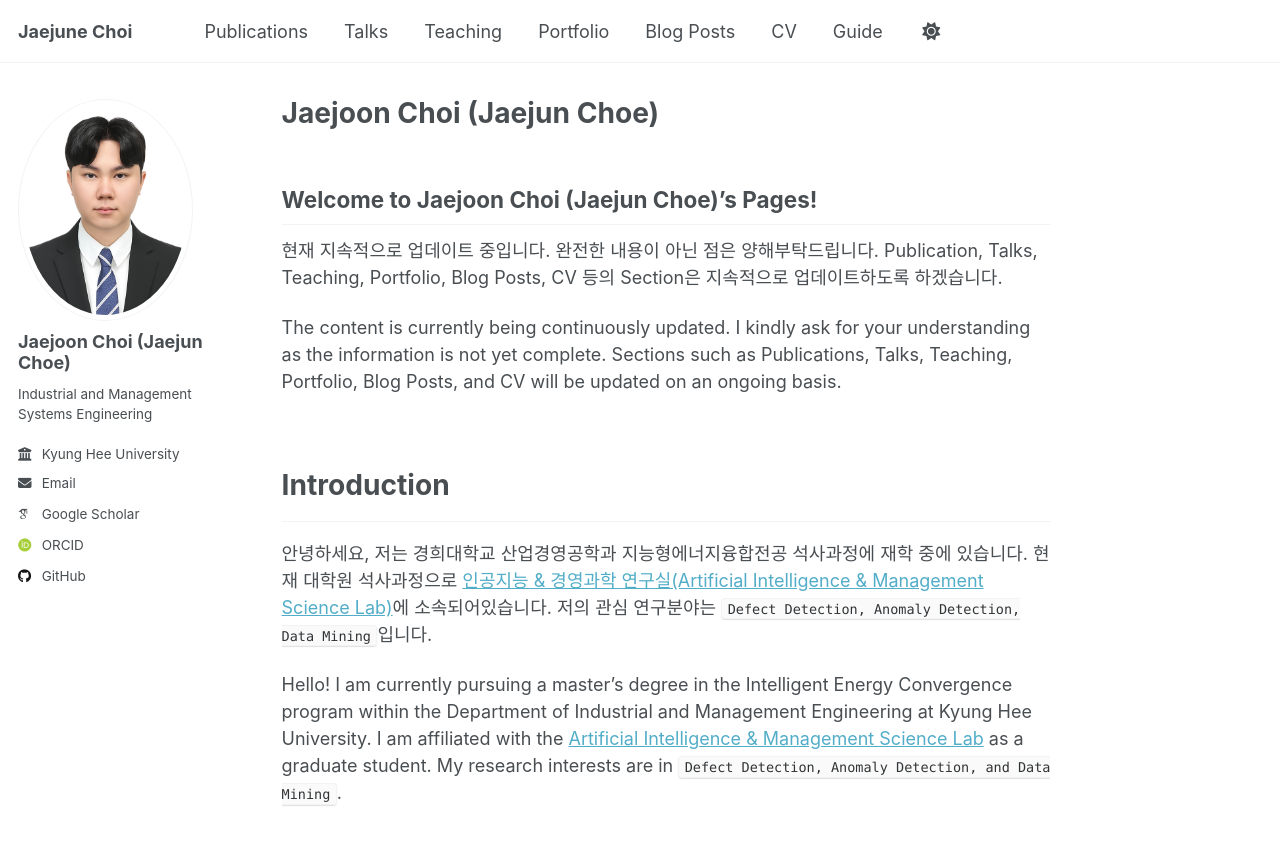
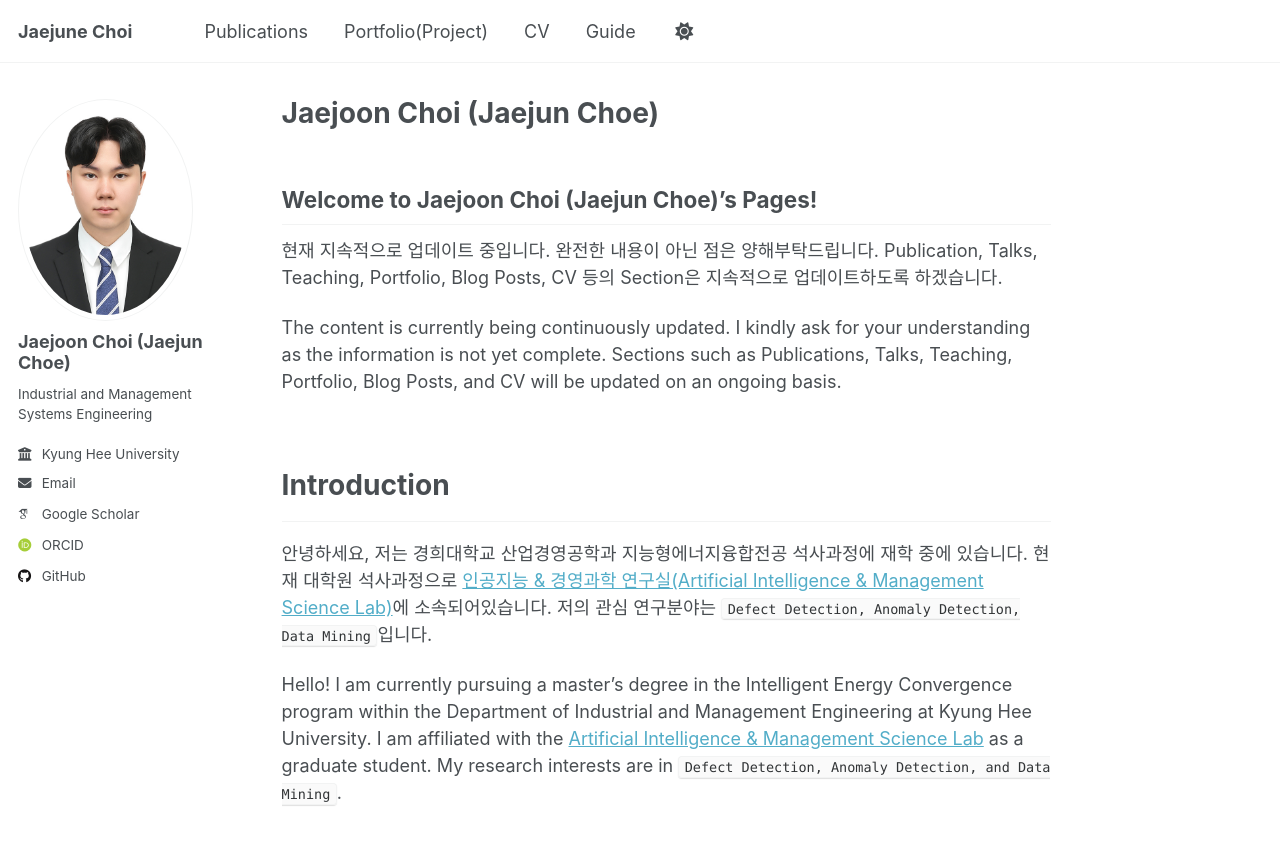
Before and after one commit to jaejunchoe/jaejunchoe.github.io, a Jekyll site: the page built from _pages/about.md, in a window 1280 px wide and 900 px high. Shown: the top 845 px of the window. Built offline with Jekyll 4.4.1, drawn with Linux system fonts in a browser that asks for light colours; some web fonts are replaced; part of the change alters nothing that is shown.

Commit message:
initial commit

```diff
--- a/_data/navigation.yml
+++ b/_data/navigation.yml
@@ -11,17 +11,17 @@ main:
   - title: "Publications"
     url: /publications/
 
-  - title: "Talks"
-    url: /talks/
+#  - title: "Talks"
+#    url: /talks/
 
-  - title: "Teaching"
-    url: /teaching/
+#  - title: "Teaching"
+#    url: /teaching/
 
-  - title: "Portfolio"
+  - title: "Portfolio(Project)"
     url: /portfolio/
 
-  - title: "Blog Posts"
-    url: /year-archive/
+#  - title: "Blog Posts"
+#    url: /year-archive/
 
   - title: "CV"
     url: /cv/
```
